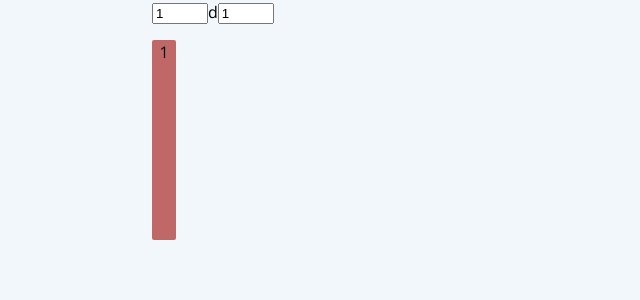
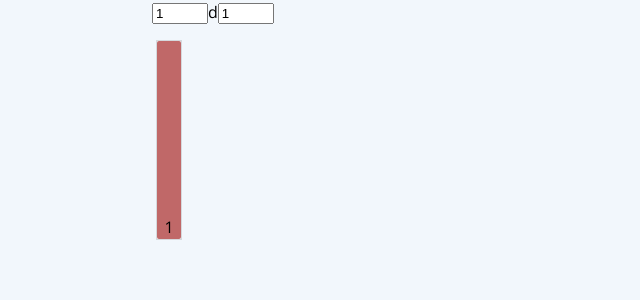
Before and after one commit to MonstraG/my-page, a Next.js app: page /dice in a window 1280 px wide. Shown: the top 300 px of the page, without its empty margins (0-640 px from the left). Built offline with nearby package versions, Linux system fonts and the light colour scheme.

Commit message:
feat: add distribution tooltip

```diff
--- a/src/components/DiceRoll/DiceRoll.module.scss
+++ b/src/components/DiceRoll/DiceRoll.module.scss
@@ -2,8 +2,18 @@
 	display: flex;
 	flex-direction: row;
 	height: 200px;
-	gap: 8px;
 	margin-top: 16px;
+}
+
+.columnHost {
+	padding: 0 4px;
+}
+
+.columnOutline {
+	display: flex;
+	align-items: end;
+	border: 1px solid rgba(0, 0, 0, 0.12);
+	height: 100%;
 }
 
 .column {
@@ -12,4 +22,5 @@
 	border-radius: 2px;
 	display: flex;
 	justify-content: center;
+	align-items: flex-end;
 }
--- a/src/components/DiceRoll/Distribution.tsx
+++ b/src/components/DiceRoll/Distribution.tsx
@@ -1,5 +1,8 @@
 import type { FC } from "react";
 import styles from "@/components/DiceRoll/DiceRoll.module.scss";
+import { useTooltipController } from "@/components/Tooltip/useTooltipController";
+import { Tooltip } from "@/components/Tooltip/Tooltip";
+import { MouseEvent } from "react";
 
 function getDistribution(dices: number, sides: number): Record<number, number> {
 	let distribution: Record<number, number> = {};
@@ -39,6 +42,8 @@ export const Distribution: FC<Props> = ({ dices, sides }) => {
 		sides >= 1 &&
 		sides <= 10;
 
+	const tooltip = useTooltipController<number>();
+
 	if (!canCalcDistribution) return null;
 
 	const distribution = getDistribution(dices, sides);
@@ -49,12 +54,24 @@ export const Distribution: FC<Props> = ({ dices, sides }) => {
 			{Object.entries(distribution).map(([result, probability]) => (
 				<div
 					key={result}
-					className={styles.column}
-					style={{ height: (probability / max) * 100 + "%" }}
+					className={styles.columnHost}
+					onMouseEnter={(event: MouseEvent<HTMLDivElement>) => {
+						tooltip.controls.open(event.currentTarget, probability);
+					}}
+					onMouseLeave={tooltip.controls.close}
 				>
-					{result}
+					<div className={styles.columnOutline}>
+						<div
+							className={styles.column}
+							style={{ height: (probability / max) * 100 + "%" }}
+						>
+							{result}
+						</div>
+					</div>
 				</div>
 			))}
+
+			<Tooltip tooltip={tooltip}>{((tooltip.context ?? 0) * 100).toFixed(2) + "%"}</Tooltip>
 		</>
 	);
 };
--- a/src/components/Tooltip/Tooltip.module.scss
+++ b/src/components/Tooltip/Tooltip.module.scss
@@ -8,14 +8,14 @@
 	font-weight: 500;
 	position: absolute;
 	z-index: 1000;
-	transform: translate(-24px, 24px);
+	transform: translate(-28px, 12px);
 	transition: opacity 100ms;
 }
 
 .arrow {
 	position: absolute;
 	top: -4px;
-	left: 26px;
+	left: 24px;
 	background: #666;
 	width: 8px;
 	height: 8px;
--- a/src/components/Tooltip/useTooltipController.tsx
+++ b/src/components/Tooltip/useTooltipController.tsx
@@ -34,9 +34,10 @@ export const useTooltipController = <T,>(): TooltipController<T> => {
 		if (!tooltipState.anchor) {
 			return { display: "none" };
 		}
+		const boundingRect = tooltipState.anchor.getBoundingClientRect();
 		return {
-			left: tooltipState.anchor.offsetLeft,
-			top: tooltipState.anchor.offsetTop,
+			left: boundingRect.left + window.scrollX + boundingRect.width / 2,
+			top: boundingRect.top + window.scrollY + boundingRect.height,
 			display: tooltipState.open ? "block" : "none",
 			opacity: tooltipState.opacity
 		};
```
